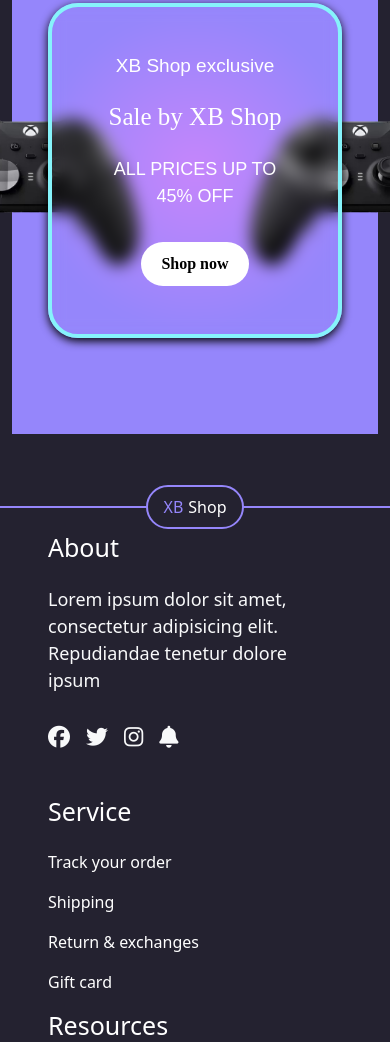
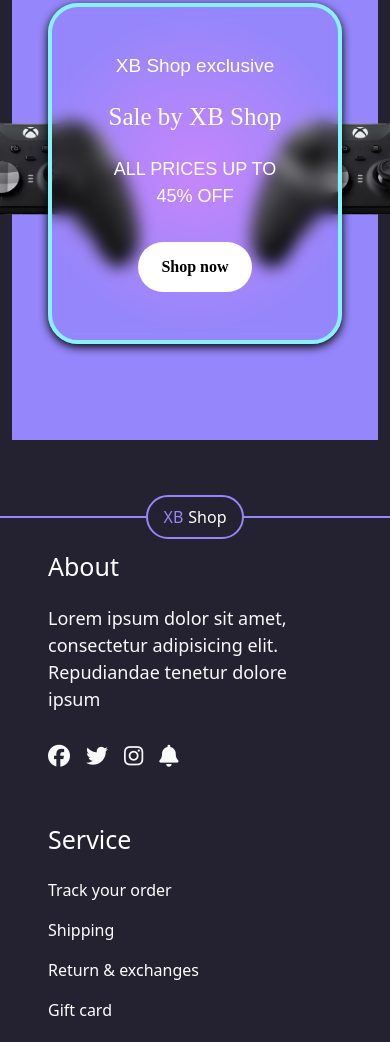
Before and after one commit to Desk6661/XB-Shop, a plain HTML site: page index.html in a window 390 px wide. Shown: the part 2240-3282 px from the top of the page. Drawn offline with nearby package versions, Linux system fonts and the light colour scheme; a web font is replaced by a local one.

Commit message:
Add files via upload

```diff
--- a/responsive.css
+++ b/responsive.css
@@ -1,10 +1,3 @@
-@media only screen and (max-width: 430px) {
-    .footer {
-        height: 120vh !important;
-    }
-}
-
-
 @media only screen and (max-width: 596px) {
 
     .nav-ul li {
@@ -47,23 +40,12 @@
     .fourth-inner p {
         font-size: 18px;
     }
-
-
-    .footer {
-        height: 140vh !important;
-    }
 }
 
 
 
-@media only screen and (max-width: 770px) {
+@media only screen and (max-width: 767px) {
     .footer {
-        height: 100vh !important;
+        height: 1000px !important;
     }
 }
-
-@media only screen and (max-width: 1450px) {
-    .footer {
-        height: 45vh;
-    }
-}
--- a/style.css
+++ b/style.css
@@ -274,7 +274,7 @@ nav .nav-icons button:hover {
 
 .fourth-inner button {
     padding: 10px 20px;
-    border: none;
+    border: 3px solid transparent;
     font-weight: 600;
     background-color: white;
     color: black;
@@ -282,14 +282,16 @@ nav .nav-icons button:hover {
     font-family: "Kode Mono", serif;
 }
 .fourth-inner button:hover {
-    /* border: 4px solid var(--purple); */
+    border: 3px solid white;
+    background-color: transparent;
+    color: white;
     box-shadow: 0 0 10px white;
     transition: .1s all linear;
 }
 
 .footer {
     width: 100%;
-    height: 50vh;
+    height: 400px;
 }
 
 .footer-top {
```
